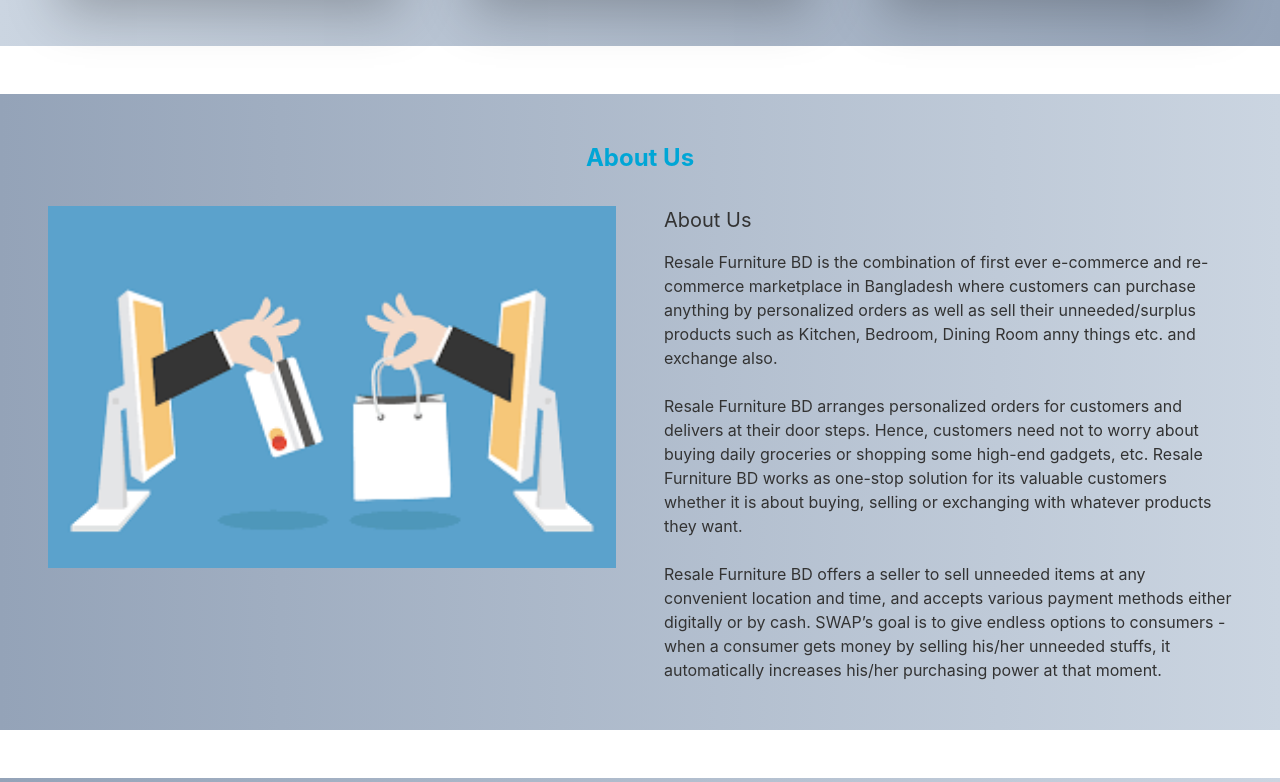
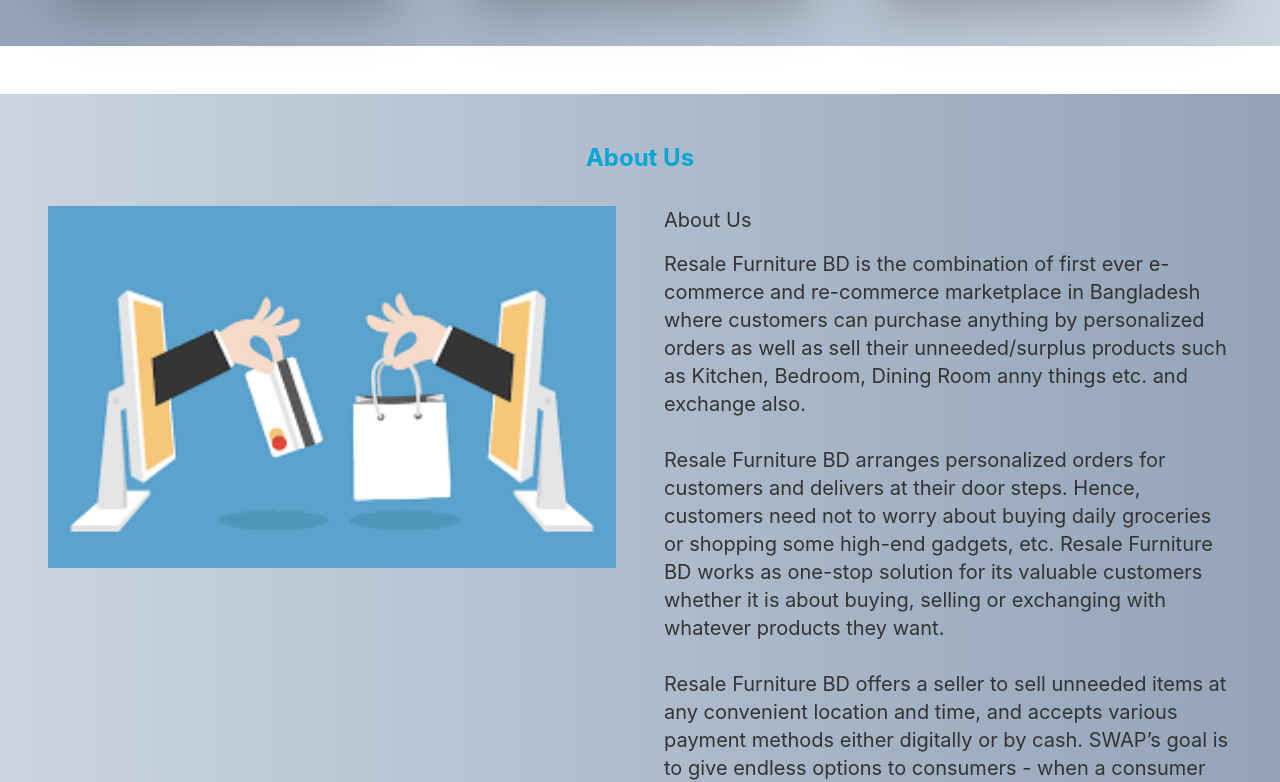
Before and after one commit to sadikul60/resale-furniture-bd-client, a React (Create React App) app: page / in a window 1280 px wide. Shown: the part 988-1770 px from the top of the page. Built offline with nearby package versions, Linux system fonts and the light colour scheme; no server answers.

Commit message:
added About us

```diff
--- a/src/Pages/Home/AboutUs/About.js
+++ b/src/Pages/Home/AboutUs/About.js
@@ -3,7 +3,7 @@
 
 const About = () => {
     return (
-        <section className='w-full mx-auto my-12 p-12 bg-gradient-to-r from-slate-400 to-slate-300'>
+        <section className='w-full mx-auto my-12 p-12 bg-gradient-to-r from-slate-300 to-slate-400'>
             <h1 className='text-2xl text-primary font-bold text-center mb-8'>About Us</h1>
             <div className='grid grid-cols-1 md:grid-cols-2 lg:grid-cols-2 gap-12'>
                 <div>
@@ -11,7 +11,7 @@
                 </div>
                 <div>
                     <h1 className='text-xl mb-4'>About Us</h1>
-                    <p>Resale Furniture BD is the combination of first ever e-commerce and re-commerce marketplace in Bangladesh where customers can purchase anything by personalized orders as well as sell their unneeded/surplus products such as Kitchen, Bedroom, Dining Room anny things etc. and exchange also.
+                    <p className='md:text-xl'>Resale Furniture BD is the combination of first ever e-commerce and re-commerce marketplace in Bangladesh where customers can purchase anything by personalized orders as well as sell their unneeded/surplus products such as Kitchen, Bedroom, Dining Room anny things etc. and exchange also.
                         <br /> <br />
                         Resale Furniture BD arranges personalized orders for customers and delivers at their door steps. Hence, customers need not to worry about buying daily groceries or shopping some high-end gadgets, etc. Resale Furniture BD works as one-stop solution for its valuable customers whether it is about buying, selling or exchanging with whatever products they want.
                         <br /> <br />
--- a/src/Pages/Home/Categories/Categories.js
+++ b/src/Pages/Home/Categories/Categories.js
@@ -19,7 +19,7 @@
     }
     return (
         <section className='w-full mx-auto my-12 p-12 bg-gradient-to-r from-slate-300 to-slate-400'>
-            <h1 className='text-2xl text-primary font-bold text-center'>Product Categories</h1>
+            <h1 className='text-2xl text-primary font-bold text-center mb-8'>Product Categories</h1>
             <div className='grid grid-cols-2 md:grid-cols-3 lg:grid-cols-5 gap-12'>
                 {
                     categoris.map(category => <Category
--- a/src/Pages/Home/OurStats/OurStats.js
+++ b/src/Pages/Home/OurStats/OurStats.js
@@ -33,7 +33,7 @@
         }
     });
     return (
-        <section className='w-full mx-auto my-12 p-12 bg-gradient-to-r from-slate-300 to-slate-400'>
+        <section className='w-full mx-auto my-12 p-12 bg-gradient-to-r from-slate-400 to-slate-300'>
             <h1 className='text-2xl text-primary font-bold text-center mb-8'>Our Stats</h1>
             <div className='grid grid-cols-1 md:grid-cols-2 lg:grid-cols-3 gap-12 text-center'>
                 <div className='bg-slate-100 p-8 shadow-2xl rounded-lg hover:bg-gradient-to-r from-primary to-neutral hover:text-white'>
```
